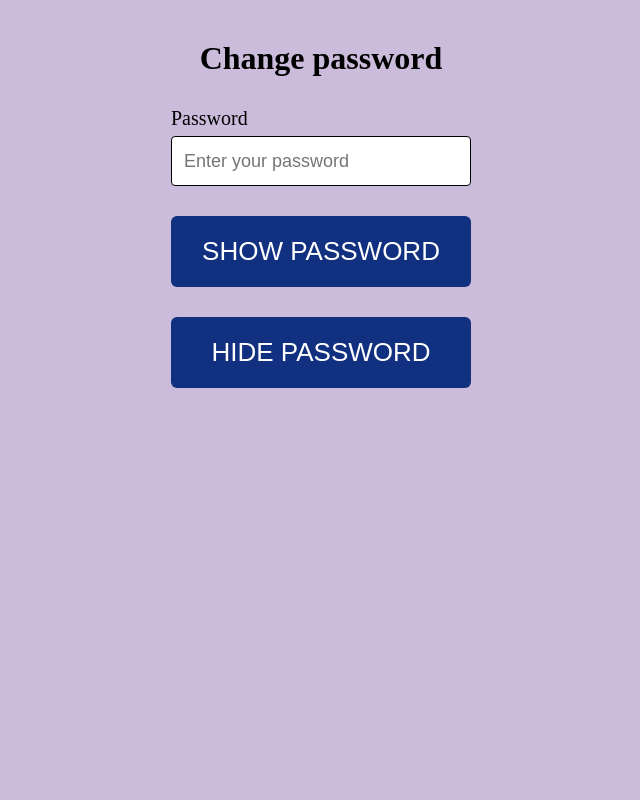
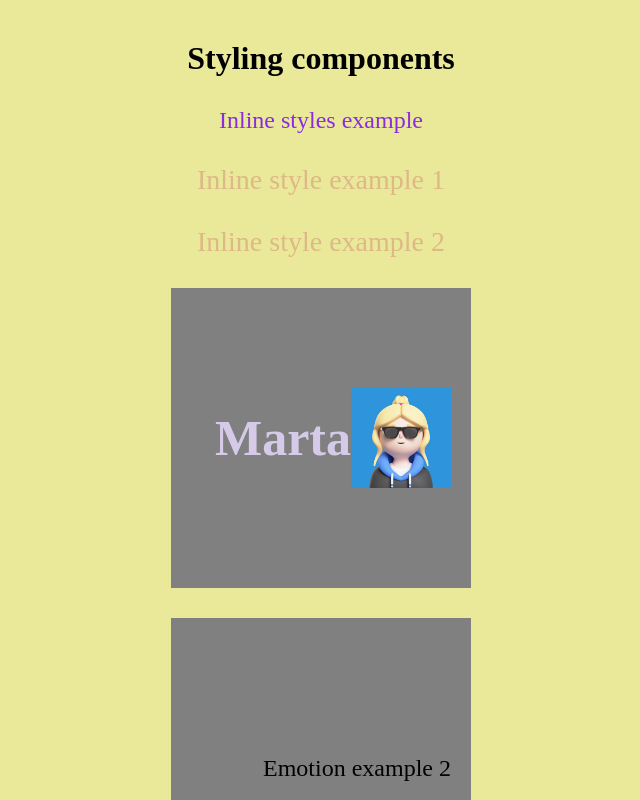
Before and after one commit to OliinykOlha/55_react_ts, a React (Vite) app: page / in a window 1280 px wide. Shown: the top 800 px of the page, without its empty margins (319-959 px from the left). Built offline with nearby package versions, Linux system fonts and the light colour scheme.

Commit message:
added lesson09, styles.ts

```diff
--- a/package.json
+++ b/package.json
@@ -10,6 +10,8 @@
     "preview": "vite preview"
   },
   "dependencies": {
+    "@emotion/react": "^11.14.0",
+    "@emotion/styled": "^11.14.0",
     "@types/uuid": "^10.0.0",
     "react": "^19.0.0",
     "react-dom": "^19.0.0",
--- a/src/App.tsx
+++ b/src/App.tsx
@@ -5,18 +5,21 @@
 // import Lesson08 from "./lessons/Lesson08/Lesson08";
 // import Lesson07 from "./lessons/Lesson07/Lesson07";
 
+import Lesson09 from "./lessons/Lesson09/lesson09";
+
 /////// Homework imports //////
 // import Homework06 from './homeworks/HomeWork06';
 // import Homework06 from "./homeworks/HomeWork06/HomeWork06";
 // import HomeWork07 from "./homeworks/HomeWork07/HomeWork07";
-import HomeWork08 from "./homeworks/HomeWork08/HomeWork08";
+// import HomeWork08 from "./homeworks/HomeWork08/HomeWork08";
 
 
 function App() {
 
   return (
     <>
-    <HomeWork08 />
+    <Lesson09 />
+    {/* <HomeWork08 /> */}
     {/* <Lesson08 /> */}
     {/* <HomeWork07/> */}
      {/* <Lesson07/> */}
--- /dev/null
+++ b/src/lessons/Lesson09/Lesson09.tsx
@@ -0,0 +1,34 @@
+//  1 способ
+import "./styles.css";
+// 3 способ
+import { BoxInfo, TitleCard, AvatarImg } from "./styles";
+import Avatar from "..//../assets/avatar.jpg";
+
+function Lesson09() {
+  const textStyles = { color: "burlywood", fontSize: "28px" };
+
+  return (
+    <div className="lesson09-container">
+      <h1>Styling components</h1>
+      {/* 2 способ стилизации - inline styles (передача объекта стилей в атрибут style тега) */}
+      <div style={{ color: "blueviolet", fontSize: "24px" }}>
+        Inline styles example
+      </div>
+      <p style={textStyles}>Inline style example 1</p>
+      <div style={textStyles}>Inline style example 2</div>
+
+      {/* 3 способ  emotion */}
+
+      {/* <BoxInfo primary={true}>Emotion example 1</BoxInfo>
+            <BoxInfo primary={false}>Emotion example 2</BoxInfo> */}
+
+      <BoxInfo>
+        <TitleCard>Marta</TitleCard>
+        <AvatarImg src={Avatar} />
+      </BoxInfo>
+      <BoxInfo>Emotion example 2</BoxInfo>
+    </div>
+  );
+}
+
+export default Lesson09;
--- /dev/null
+++ b/src/lessons/Lesson09/styles.css
@@ -0,0 +1,10 @@
+.lesson09-container {
+    display: flex;
+    flex-direction: column;
+    align-items: center;
+    justify-content: center;
+    gap: 30px;
+    flex: 1;
+    padding: 40px;
+    background-color: rgb(234, 233, 154);
+  }
--- /dev/null
+++ b/src/lessons/Lesson09/styles.ts
@@ -0,0 +1,30 @@
+import styled from "@emotion/styled";
+//Интерфейс для пропсов стилизованного компонента BoxInfo
+interface BoxInfoStyledProps {
+  primary?: boolean
+}
+export const BoxInfo = styled.div<BoxInfoStyledProps>`
+ display: flex;
+ align-items: center;
+ justify-content: ${({primary})=> primary? 'center': 'flex-end'} ;
+ padding: 20px;
+ width: 300px;
+ height: 300px;
+ /* background-color: rebeccapurple; */
+ background-color: ${({primary})=> primary? 'rebeccapurple': 'grey' };
+ font-size: 24px;
+`;
+
+
+export const TitleCard = styled.h2 `
+color: #D5CBE8;
+font-size: 50px;
+
+`;
+
+// export const TitleCard = styled.h2 ``;
+
+export const AvatarImg = styled.img `
+width: 100px;
+
+`
```
Also changed, not shown: 1 other file (tests, documents, lock files or other folders).
